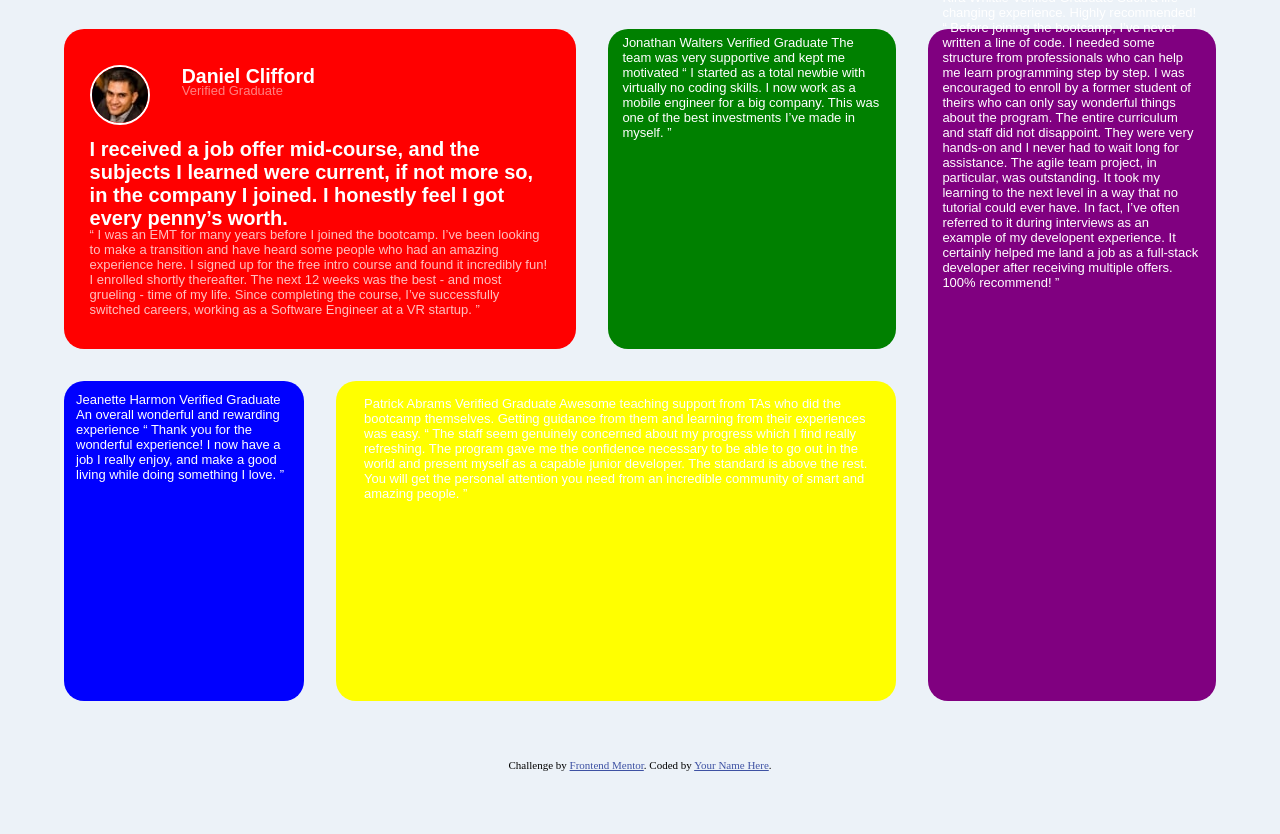
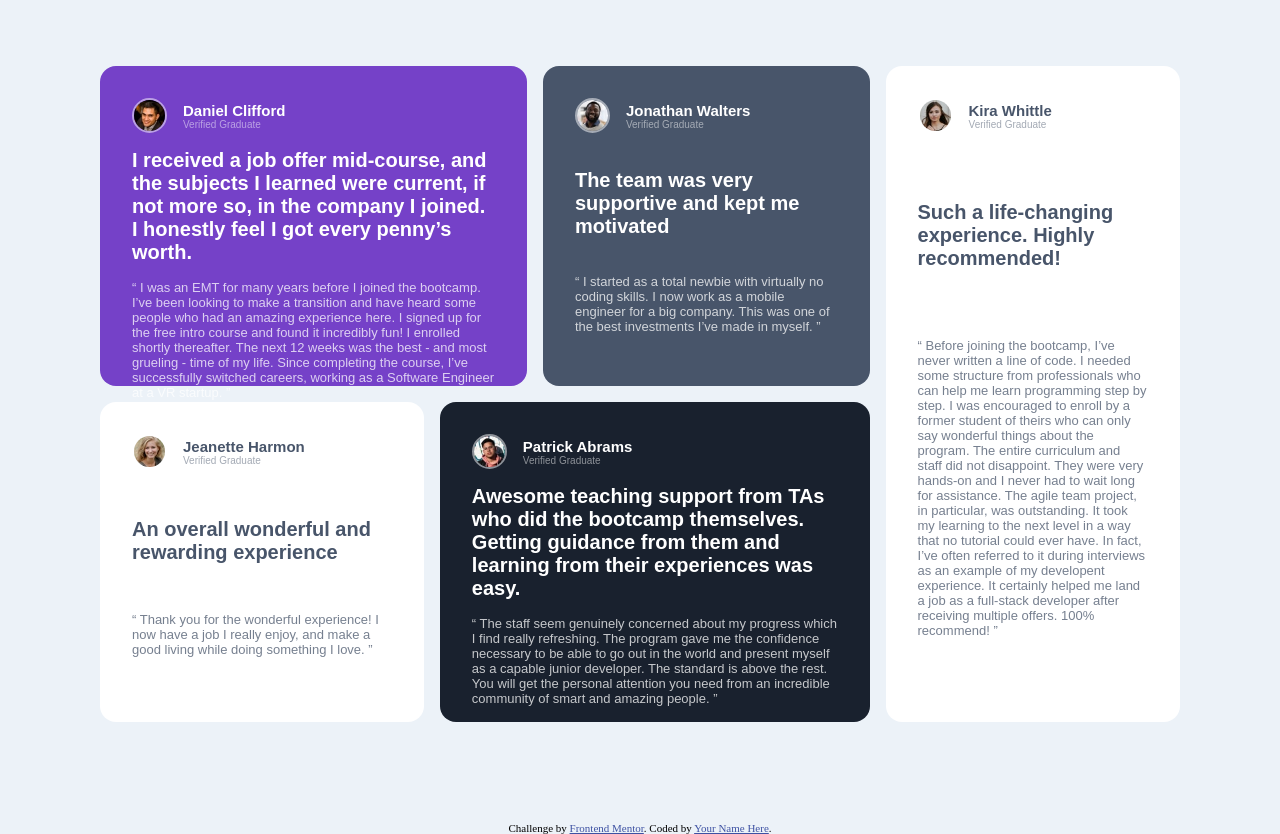
Before and after one commit to latifster/testimonials-grid-section-main, a plain HTML site: page index.html in a window 1280 px wide. Before the commit the page ends 800 px from the top, so only its background shows below. Drawn offline with Linux system fonts and the light colour scheme.

Commit message:
working towards a solution

```diff
--- a/index.html
+++ b/index.html
@@ -39,44 +39,65 @@
     </section>
 
     <section class="card-2">
-      Jonathan Walters
-      Verified Graduate
+      <div class="author">
+        <img src="./images/image-jonathan.jpg" alt="image of Jonathan Walters">
+        <h1>Jonathan Walters</h1>
+        <p>Verified Graduate</p>
+      </div>
 
-      The team was very supportive and kept me motivated
+      <p class="main-info">The team was very supportive and kept me motivated</p>
 
+     <p class="secondary-info">
         “ I started as a total newbie with virtually no coding skills. I now work as a mobile engineer
         for a big company. This was one of the best investments I’ve made in myself. ”
+     </p>
 
     </section>
     <section class="card-3">
-      Jeanette Harmon
-      Verified Graduate
+      <div class="author">
+        <img src="./images/image-jeanette.jpg" alt="image of Jeanette Harmon">
+        <h1>Jeanette Harmon</h1>
+        <p>Verified Graduate</p>
+      </div>
 
-      An overall wonderful and rewarding experience
+     <p class="main-info"> An overall wonderful and rewarding experience</p>
 
+      <p class="secondary-info">
         “ Thank you for the wonderful experience! I now have a job I really enjoy, and make a good living
         while doing something I love. ”
+      </p>
     </section>
 
    <section class="card-4">
-      Patrick Abrams
-      Verified Graduate
+     <div class="author">
+        <img src="./images/image-patrick.jpg" alt="image of Patrick Abrams">
+        <h1>Patrick Abrams</h1>
+        <p>Verified Graduate</p>
+      </div>
 
+     <p class="main-info">
         Awesome teaching support from TAs who did the bootcamp themselves. Getting guidance from them and
         learning from their experiences was easy.
+     </p>
 
+      <p class="secondary-info">
         “ The staff seem genuinely concerned about my progress which I find really refreshing. The program
         gave me the confidence necessary to be able to go out in the world and present myself as a capable
         junior developer. The standard is above the rest. You will get the personal attention you need from
         an incredible community of smart and amazing people. ”
+      </p>
 
    </section>
    <section class="card-5">
-      Kira Whittle
-      Verified Graduate
+      <div class="author">
+        <img src="images/image-kira.jpg" alt="image of Kira Whittle">
+        <h1>Kira Whittle</h1>
+        <p>Verified Graduate</p>
+      </div>
 
-      Such a life-changing experience. Highly recommended!
+      <p class="main-info">Such a life-changing experience. Highly recommended!</p>
 
+     <p class="secondary-info">
         “ Before joining the bootcamp, I’ve never written a line of code. I needed some structure from
         professionals who can help me learn programming step by step. I was encouraged to enroll by a former
         student of theirs who can only say wonderful things about the program. The entire curriculum and staff
@@ -85,6 +106,7 @@
         could ever have. In fact, I’ve often referred to it during interviews as an example of my developent
         experience. It certainly helped me land a job as a full-stack developer after receiving multiple offers.
         100% recommend! ”
+     </p>
    </section>
  </main>
 
--- a/style.css
+++ b/style.css
@@ -13,86 +13,107 @@
 body {
     height: 100vh;
     background-color: hsl(210, 46%, 95%);
-    display: grid;
-    align-items: center;
-    justify-content: center;
-    font-size: 13px;
 }
+
 
 main {
     display: grid;
-    grid-template-rows: repeat(2, 20rem);
-    grid-template-columns: repeat(2, 15rem) repeat(2, 18rem);;
-    gap: 2rem;
+    row-gap: 1rem;
+    margin: 3rem 1rem;
+    grid-template-rows: min-content;
     font-family: "Barlow Semi Condensed", sans-serif;
 }
 
 
 section {
-    background-color: darkgrey;
-    border-radius: 20px;
     display: grid;
-    align-items: center;
-    grid-template-rows: repeat(3, 30%);
-    gap: .5rem;
-    color: white;
-    padding: 5%;
-
-}
-
-section img {
-    border: hsl(0, 0%, 100%) 2.5px solid;
-    border-radius: 100%;
-
+    background-color: grey;
+    border-radius: 1rem;
+    font-size: 13px;
+    padding: 2rem;
+    row-gap: 1rem;
+    color: hsl(0, 0%, 100%);
 }
 
 section .author {
     display: grid;
-    grid-template-rows: repeat(2, 30%);
-    grid-template-columns: 20% repeat(1, 30%);
-
+    grid-template-rows: repeat(2, max-content);
+    grid-template-columns: repeat(2, max-content);
+    column-gap: 1rem;
+    font-size: 10px;
 }
 
 section .author img {
+    border-radius: 100%;
+    border: rgba(255, 255, 255, 0.5) 2.5px solid;
+    height: 35px;
     grid-area: 1 / 1 / 3 / 2;
+    align-self: center;
+}
+
+section .author h1 {
+    align-self: end;
 }
 
 section .author p {
+    grid-area: 2 / 2 / 3 / 3;
     opacity: 50%;
-    grid-area: 2 / 2 / 3 / 3;
 }
 
 section .main-info {
     font-size: 20px;
     font-weight: 600;
 }
+
 section .secondary-info {
     opacity: 75%;
 }
 
-
 .card-1 {
-    background-color: red;
-    grid-area: 1 / 1 / 1 / 3;
+    background-color: hsl(263, 55%, 52%);
+}
+.card-2 {
+    background-color: hsl(217, 19%, 35%);
+}
+.card-3, .card-5 {
+    background-color:  hsl(0, 0%, 100%);
+    color: hsl(217, 19%, 35%);
+}
+.card-4 {
+    background-color: hsl(219, 29%, 14%);
 }
 
 
+@media (min-width: 1024px) {
+    body {
+       display: flex;
+       flex-direction: column;
+       justify-content: center;
+    }
+
+    main {
+        margin: 0;
+        padding: 100px;
+        grid-template-rows: repeat(2, 20rem);
+        grid-template-columns: repeat(4, auto);
+        gap: 1rem;
+    }
+
+
+    .card-1 {
+        grid-area: 1 / 1 / 2 / 3;
+    }
     .card-2 {
-    background-color: green;
         grid-area: 1 / 3 / 2 / 4;
     }
-
     .card-3 {
-    background-color: blue;
         grid-area: 2 / 1 / 3 / 2;
     }
-
     .card-4 {
-    background-color: yellow;
         grid-area: 2 / 2 / 3 / 4;
     }
-
     .card-5 {
-    background-color: purple;
         grid-area: 1 / 4 / 3 / 5;
     }
+
+}
```
Lines whose indentation alone changed are shown as unchanged.
